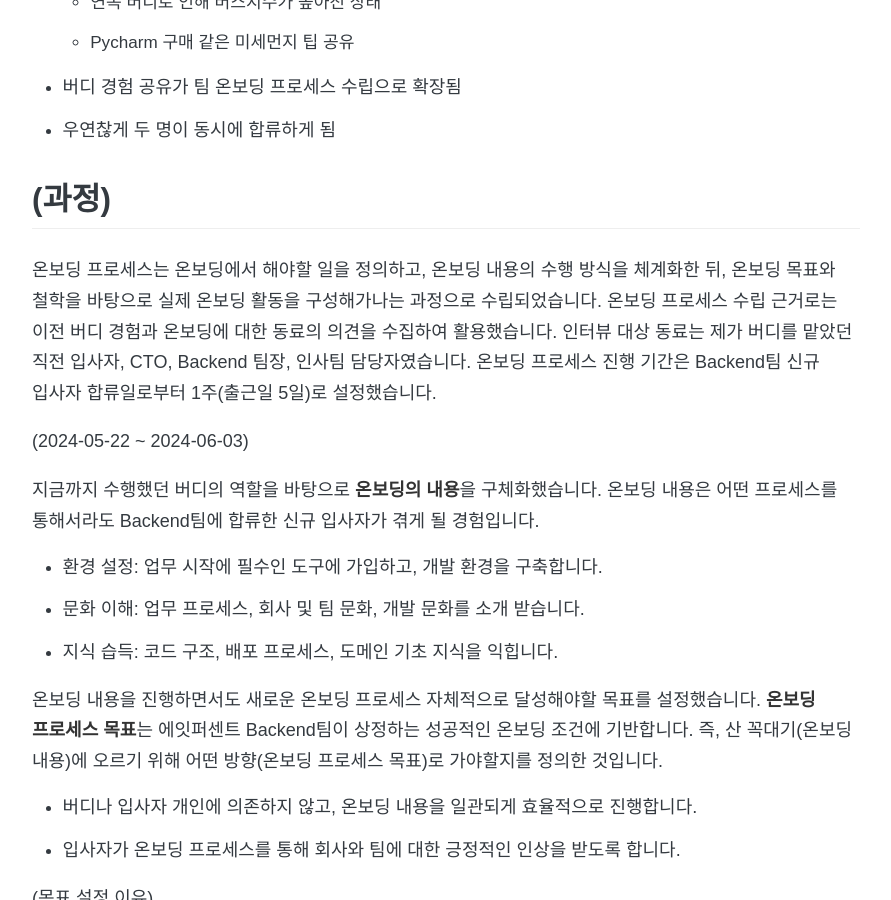
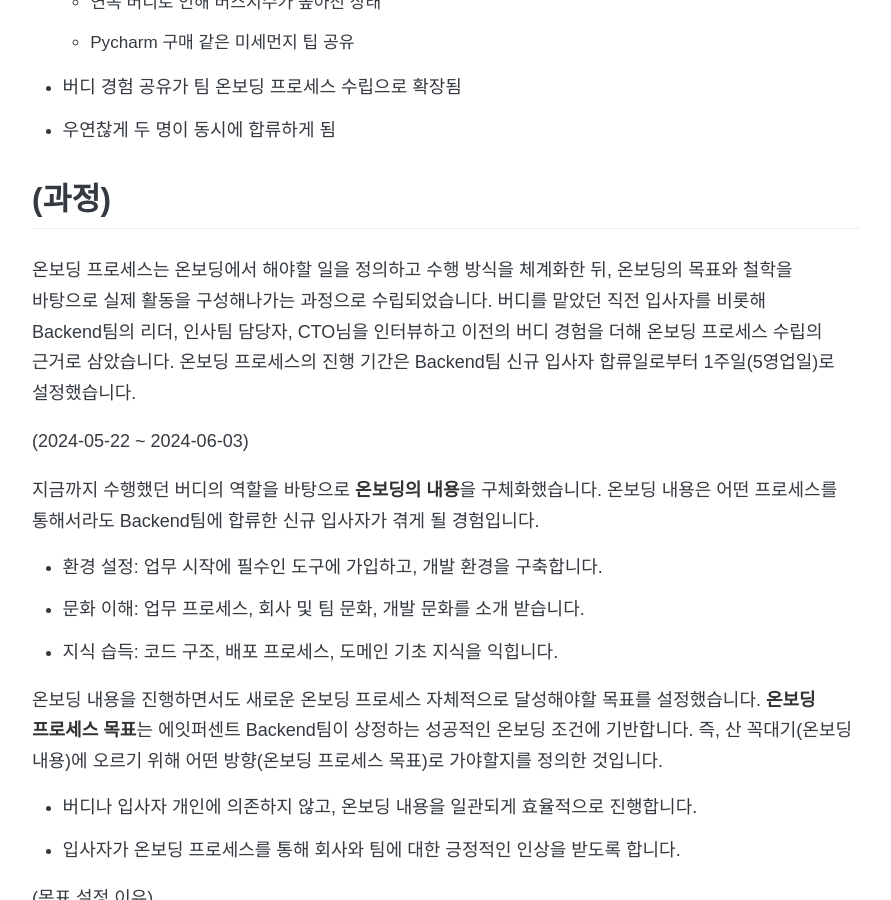
Before and after one commit to 8percent/8percent.github.io, a Jekyll site: the page built from _posts/2024-06-25-백엔드팀-온보딩-수립-여정.md, in a window 1280 px wide and 900 px high, scrolled down 485 px. Shown: the whole window, without its empty margins (194-1085 px from the left). Built offline with Jekyll 4.4.1, drawn with Linux system fonts in a browser that asks for light colours; some web fonts are replaced.

Commit message:
Update _posts/2024-06-25-백엔드팀-온보딩-수립-여정.md
Co-authored-by: junheec <94879769+junheec@users.noreply.github.com>

```diff
--- a/_posts/2024-06-25-백엔드팀-온보딩-수립-여정.md
+++ b/_posts/2024-06-25-백엔드팀-온보딩-수립-여정.md
@@ -10,7 +10,7 @@
 
 ## (과정)
 
-온보딩 프로세스는 온보딩에서 해야할 일을 정의하고, 온보딩 내용의 수행 방식을 체계화한 뒤, 온보딩 목표와 철학을 바탕으로 실제 온보딩 활동을 구성해가나는 과정으로 수립되었습니다. 온보딩 프로세스 수립 근거로는 이전 버디 경험과 온보딩에 대한 동료의 의견을 수집하여 활용했습니다. 인터뷰 대상 동료는 제가 버디를 맡았던 직전 입사자, CTO, Backend 팀장, 인사팀 담당자였습니다. 온보딩 프로세스 진행 기간은 Backend팀 신규 입사자 합류일로부터 1주(출근일 5일)로 설정했습니다.
+온보딩 프로세스는 온보딩에서 해야할 일을 정의하고 수행 방식을 체계화한 뒤, 온보딩의 목표와 철학을 바탕으로 실제 활동을 구성해나가는 과정으로 수립되었습니다. 버디를 맡았던 직전 입사자를 비롯해 Backend팀의 리더, 인사팀 담당자, CTO님을 인터뷰하고 이전의 버디 경험을 더해 온보딩 프로세스 수립의 근거로 삼았습니다. 온보딩 프로세스의 진행 기간은 Backend팀 신규 입사자 합류일로부터 1주일(5영업일)로 설정했습니다.
 
 (2024-05-22 ~ 2024-06-03)
 
```
